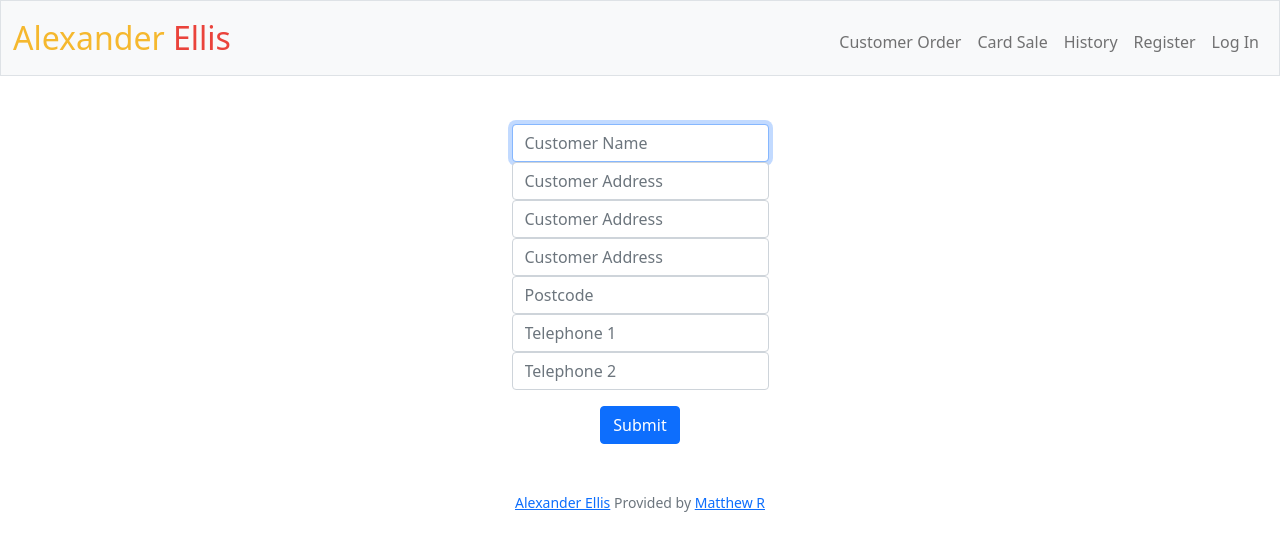
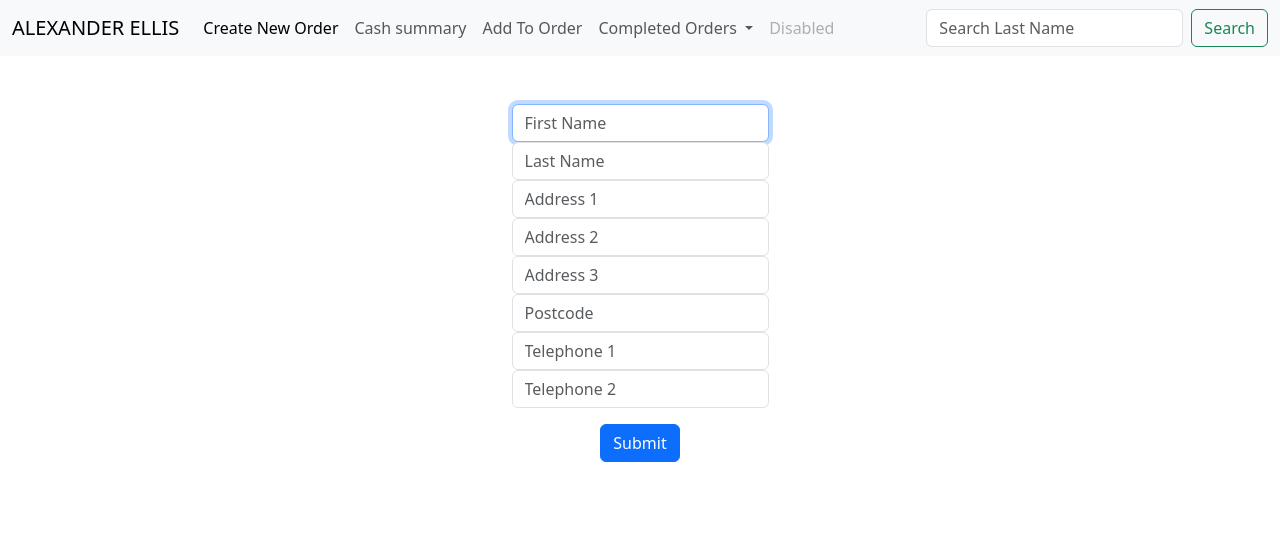
Before and after one commit to matthewellwood/project2, a Flask app: page /customer_order in a window 1280 px wide. Shown: the top 551 px of the page. Run offline with Flask 3, Linux system fonts and the light colour scheme; some libraries are stand-ins or nearby versions.

Commit message:
new version collects customer info

```diff
--- a/app.py
+++ b/app.py
@@ -35,17 +35,18 @@ def after_request(response):
 def customer_order():
     """Show Order Form"""
     if request.method == "POST":
-        name = request.form.get("Name")
+        first_name = request.form.get("first_name")
+        last_name = request.form.get("last_name")
         address_1 = request.form.get("Address_1")
         address_2 = request.form.get("Address_2")
         address_3 = request.form.get("Address_3")
         postcode = request.form.get("Postcode")
         telephone_1 = request.form.get("Telephone_1")
         telephone_2 = request.form.get("Telephone_2")
-        db.execute("INSERT INTO customers(name, address_1, address_2, address_3, postcode, telephone_1, telephone_2) VALUES (?,?,?,?,?,?,?);", name, address_1, address_2, address_3, postcode, telephone_1, telephone_2, )
+        db.execute("INSERT INTO customers(first_name, last_name, address_1, address_2, address_3, postcode, telephone_1, telephone_2) VALUES (?,?,?,?,?,?,?,?);", first_name, last_name, address_1, address_2, address_3, postcode, telephone_1, telephone_2 )
         detail = db.execute("select * from customers;")
         return render_template("order_detail.html",detail = detail)
-    else:
+    if request.method == "GET":
         return render_template("customer_order.html")
 
 
--- a/templates/customer_order.html
+++ b/templates/customer_order.html
@@ -7,10 +7,11 @@ Customer Order
 {% block main %}
 <form action="/customer_order" method="post">
     <div class="mb-3">
-        <input autocomplete="off" autofocus class="form-control mx-auto w-auto" name="Name" placeholder="Customer Name" type="text">
-        <input autocomplete="off" autofocus class="form-control mx-auto w-auto" name="Address_1" placeholder="Customer Address" type="text">
-        <input autocomplete="off" autofocus class="form-control mx-auto w-auto" name="Address_2" placeholder="Customer Address" type="text">
-        <input autocomplete="off" autofocus class="form-control mx-auto w-auto" name="Address_3" placeholder="Customer Address" type="text">
+        <input autocomplete="off" autofocus class="form-control mx-auto w-auto" name="first_name" placeholder="First Name" type="text">
+        <input autocomplete="off" autofocus class="form-control mx-auto w-auto" name="last_name" placeholder="Last Name" type="text">
+        <input autocomplete="off" autofocus class="form-control mx-auto w-auto" name="Address_1" placeholder="Address 1" type="text">
+        <input autocomplete="off" autofocus class="form-control mx-auto w-auto" name="Address_2" placeholder="Address 2" type="text">
+        <input autocomplete="off" autofocus class="form-control mx-auto w-auto" name="Address_3" placeholder="Address 3" type="text">
         <input autocomplete="off" autofocus class="form-control mx-auto w-auto" name="Postcode" placeholder="Postcode" type="text">
         <input autocomplete="off" autofocus class="form-control mx-auto w-auto" name="Telephone_1" placeholder="Telephone 1" type="text">
         <input autocomplete="off" autofocus class="form-control mx-auto w-auto" name="Telephone_2" placeholder="Telephone 2" type="text">
--- a/templates/layout.html
+++ b/templates/layout.html
@@ -1,67 +1,55 @@
-<!DOCTYPE html>
-
+<!doctype html>
 <html lang="en">
-
   <head>
-
     <meta charset="utf-8">
-        <meta name="viewport" content="initial-scale=1, width=device-width">
-
-        <!-- http://getbootstrap.com/docs/5.1/ -->
-        <link crossorigin="anonymous" href="https://cdn.jsdelivr.net/npm/bootstrap@5.1.3/dist/css/bootstrap.min.css" integrity="sha384-1BmE4kWBq78iYhFldvKuhfTAU6auU8tT94WrHftjDbrCEXSU1oBoqyl2QvZ6jIW3" rel="stylesheet">
-        <script crossorigin="anonymous" src="https://cdn.jsdelivr.net/npm/bootstrap@5.1.3/dist/js/bootstrap.bundle.min.js" integrity="sha384-ka7Sk0Gln4gmtz2MlQnikT1wXgYsOg+OMhuP+IlRH9sENBO0LRn5q+8nbTov4+1p"></script>
-
-        <link href="/static/styles.css" rel="stylesheet">
-
-        <title>ALEXANDER ELLIS: {% block title %}Furniture and Gift Emporium{% endblock %}</title>
-
+    <meta name="viewport" content="width=device-width, initial-scale=1">
+    <title>Alexander Ellis</title>
+    <link href="https://cdn.jsdelivr.net/npm/bootstrap@5.3.0/dist/css/bootstrap.min.css" rel="stylesheet" integrity="sha384-9ndCyUaIbzAi2FUVXJi0CjmCapSmO7SnpJef0486qhLnuZ2cdeRhO02iuK6FUUVM" crossorigin="anonymous">
+    <script src="https://cdn.jsdelivr.net/npm/bootstrap@5.3.0/dist/js/bootstrap.bundle.min.js" integrity="sha384-geWF76RCwLtnZ8qwWowPQNguL3RmwHVBC9FhGdlKrxdiJJigb/j/68SIy3Te4Bkz" crossorigin="anonymous"></script>
   </head>
-
   <body>
-
-        <nav class="bg-light border navbar navbar-expand-md navbar-light">
+    <nav class="navbar navbar-expand-lg bg-body-tertiary">
         <div class="container-fluid">
-                <a class="navbar-brand" href="/"><span class="yellow">Alexander</span><span class="red"> Ellis</span></a>
-                <button aria-controls="navbar" aria-expanded="false" aria-label="Toggle navigation" class="navbar-toggler" data-bs-target="#navbar" data-bs-toggle="collapse" type="button">
+          <a class="navbar-brand" href="#">ALEXANDER ELLIS</a>
+          <button class="navbar-toggler" type="button" data-bs-toggle="collapse" data-bs-target="#navbarSupportedContent" aria-controls="navbarSupportedContent" aria-expanded="false" aria-label="Toggle navigation">
             <span class="navbar-toggler-icon"></span>
           </button>
-                <div class="collapse navbar-collapse" id="navbar">
-                    {% if session["user_id"] %}
-                    <ul class="navbar-nav me-auto mt-2">
-                        <li class="nav-item"><a class="nav-link" href="/Cash_summary">Cash summary</a></li>
-                        <li class="nav-item"><a class="nav-link" href="/change_password">Change Password</a></li>
-                        <li class="nav-item"><a class="nav-link" href="/logout">Log Out</a></li>
+            <div class="collapse navbar-collapse" id="navbarSupportedContent">
+                <ul class="navbar-nav me-auto mb-2 mb-lg-0">
+                <li class="nav-item">
+                    <a class="nav-link active" aria-current="page" href="/customer_order">Create New Order</a>
+                    <li class="nav-item"><a class="nav-link" href="/customer_order">Cash summary</a></li>
+                </li>
+                <li class="nav-item">
+                    <a class="nav-link" href="#">Add To Order</a>
+                </li>
+                <li class="nav-item dropdown">
+                    <a class="nav-link dropdown-toggle" href="#" role="button" data-bs-toggle="dropdown" aria-expanded="false">
+                    Completed Orders
+                    </a>
+                    <ul class="dropdown-menu">
+                    <li><a class="dropdown-item" href="#">Delivery</a></li>
+                    <li><a class="dropdown-item" href="#">Collection</a></li>
+                    <li><hr class="dropdown-divider"></li>
+                    <li><a class="dropdown-item" href="#">Collected</a></li>
                     </ul>
-                    {% else %}
-                    <ul class="navbar-nav ms-auto mt-2">
-                        <li class="nav-item"><a class="nav-link" href="/customer_order">Customer Order</a></li>
-                        <li class="nav-item"><a class="nav-link" href="/card">Card Sale</a></li>
-                        <li class="nav-item"><a class="nav-link" href="/history">History</a></li>
-                        <li class="nav-item"><a class="nav-link" href="/register">Register</a></li>
-                        <li class="nav-item"><a class="nav-link" href="/login">Log In</a></li>
+                </li>
+                <li class="nav-item">
+                    <a class="nav-link disabled">Disabled</a>
+                </li>
                 </ul>
-                    {% endif %}
+                <form class="d-flex" role="search">
+                <input class="form-control me-2" type="search" placeholder="Search Last Name" aria-label="Search">
+                <button class="btn btn-outline-success" type="submit">Search</button>
+                </form>
             </div>
             </div>
         </nav>
-
-        {% if get_flashed_messages() %}
-        <header>
-            <div class="alert alert-primary mb-0 text-center" role="alert">
-                {{ get_flashed_messages() | join(" ") }}
-            </div>
-        </header>
-        {% endif %}
-
       <main class="container-fluid py-5 text-center">
         {% block main %}{% endblock %}
       </main>
 
-        <footer class="mb-5 small text-center text-muted">
-            <a href="https://www.alexander-ellis.co.uk/">Alexander Ellis</a>
-            Provided by <a href="https://matthewellwood.github.io/MatthewR/index.html">Matthew R</a>
-        </footer>
+
+
 
   </body>
-
-</html>
--- a/templates/order_detail.html
+++ b/templates/order_detail.html
@@ -13,7 +13,8 @@ Customer Details
         <thead>
             <tr>
                 <th class="text-start">Customer ID Code</th>
-                <th class="text-start">Name</th>
+                <th class="text-start">First Name</th>
+                <th class="text-start">Last Name</th>
                 <th class="text-start">Address</th>
                 <th></th>
                 <th></th>
@@ -28,7 +29,8 @@ Customer Details
             {% for row in detail %}
             <tr>
                 <td class="text-start">{{ row["id"] }}</td>
-                <td class="text-start">{{ row["name"] }}</td>
+                <td class="text-start">{{ row["first_name"] }}</td>
+                <td class="text-start">{{ row["last_name"] }}</td>
                 <td class="text-start">{{ row["address_1"] }}</td>
                 <td class="text-start">{{ row["address_2"] }}</td>
                 <td class="text-start">{{ row["address_3"] }}</td>
```
Also changed, not shown: templates/layout2.html (added, +67 -0 lines), aepricelist.db. Lines whose indentation alone changed are shown as unchanged.
